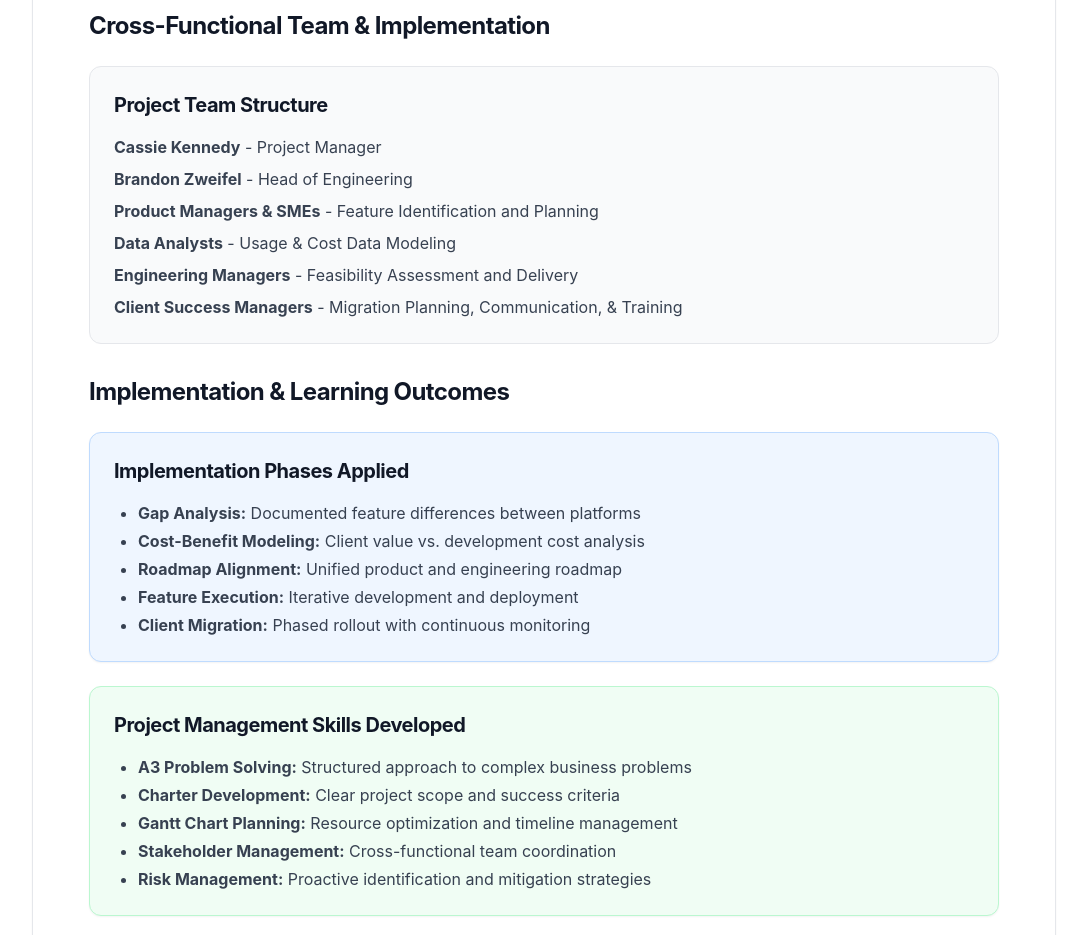
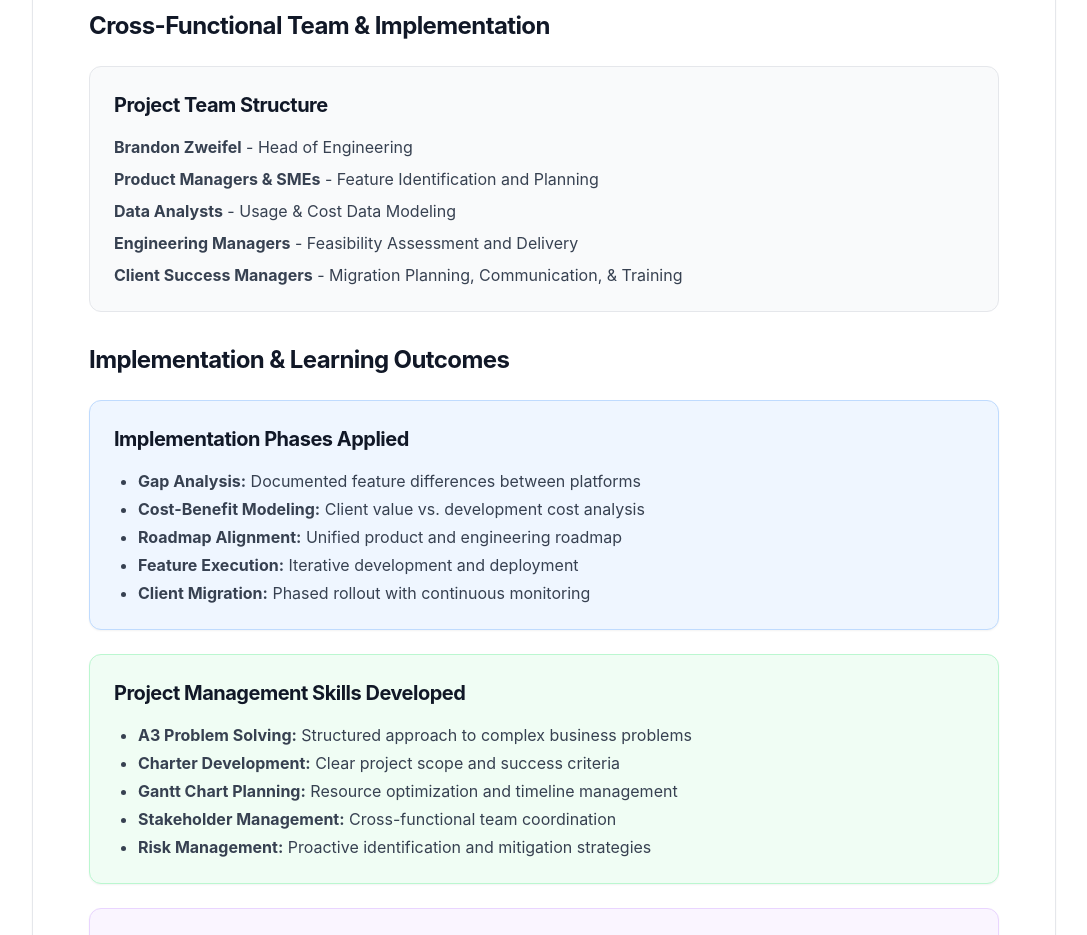
Before and after one commit to zweifel-dev/portfolio, a React (Vite) app: page /ma-feature-parity in a window 1280 px wide. Shown: the part 1660-2595 px from the top of the page, without its empty margins (96-1183 px from the left). Built offline with nearby package versions, Linux system fonts and the light colour scheme.

Commit message:
Update project presentation
Removed Cassie Kennedy from the project team structure and updated a Google Slides link.

```diff
--- a/src/pages/MAFeatureParity.tsx
+++ b/src/pages/MAFeatureParity.tsx
@@ -121,7 +121,6 @@ const MAFeatureParity = () => {
                   <div className="bg-gray-50 border border-gray-200 rounded-lg p-6 mb-6">
                     <h4 className="text-xl font-bold text-gray-900 mb-4">Project Team Structure</h4>
                     <ul className="space-y-2 text-gray-700">
-                      <li><strong>Cassie Kennedy</strong> - Project Manager</li>
                       <li><strong>Brandon Zweifel</strong> - Head of Engineering</li>
                       <li><strong>Product Managers & SMEs</strong> - Feature Identification and Planning</li>
                       <li><strong>Data Analysts</strong> - Usage & Cost Data Modeling</li>
@@ -284,7 +283,7 @@ const MAFeatureParity = () => {
                           </div>
                         </a>
 
-                        <a href="https://docs.google.com/presentation/d/1_myyd5pvGAk6Fz1pBnMPeTjpH3fA5xOb/edit?usp=sharing&ouid=104353410864813976568&rtpof=true&sd=true" target="_blank" rel="noopener noreferrer" className="block p-4 bg-white rounded-lg border border-gray-200 hover:border-blue-300 hover:shadow-md transition-all">
+                        <a href="https://docs.google.com/presentation/d/1b-AMarQCcjX2ANt-m7DUFeACjZnr6GI6/edit?usp=sharing&ouid=104353410864813976568&rtpof=true&sd=true" target="_blank" rel="noopener noreferrer" className="block p-4 bg-white rounded-lg border border-gray-200 hover:border-blue-300 hover:shadow-md transition-all">
                           <div className="flex items-start gap-3">
                             <BarChart3 className="w-6 h-6 text-blue-600 mt-1" />
                             <div className="flex-1">
```
